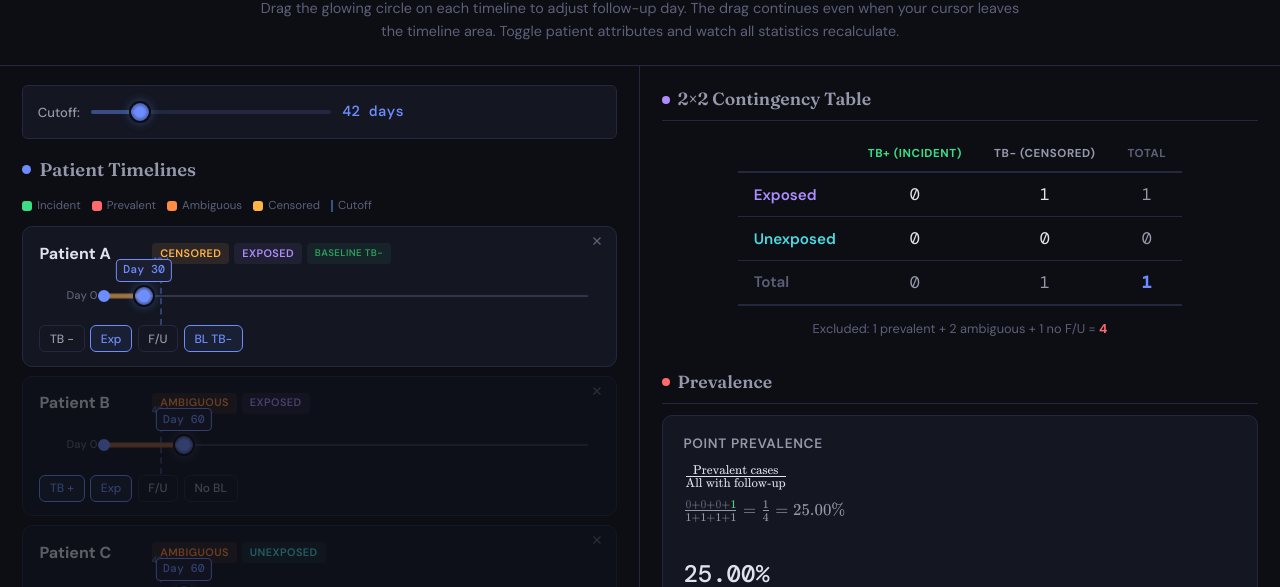
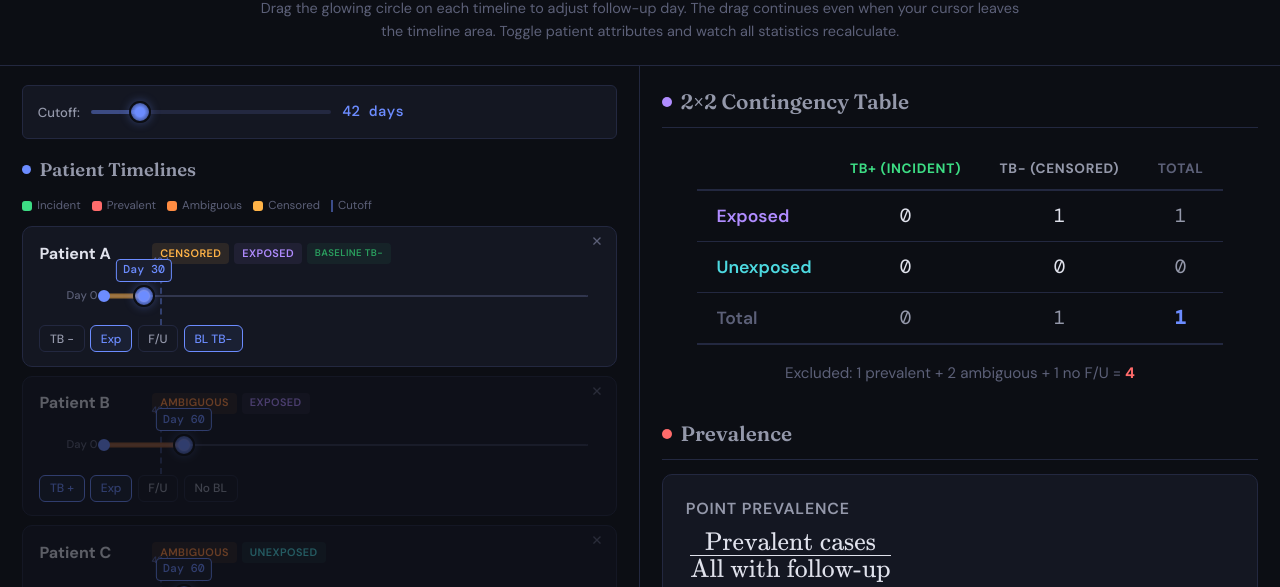
Before and after one commit to jun0404/epi-interactive-stats, a website: page public/index.html in a window 1280 px wide. Shown: the part 88-675 px from the top of the page. Drawn offline with nearby package versions, Linux system fonts and the light colour scheme.

Commit message:
Double formula sizes and scale up all stat card elements

```diff
--- a/public/index.html
+++ b/public/index.html
@@ -133,33 +133,33 @@ body.dragging-active *{cursor:grabbing!important}
 .legend-item{display:flex;align-items:center;gap:0.3rem;font-size:0.72rem;color:var(--text3)}
 .legend-swatch{width:10px;height:10px;border-radius:3px;flex-shrink:0}
 
-.stats-grid{display:grid;grid-template-columns:repeat(auto-fill,minmax(310px,1fr));gap:0.7rem;margin-bottom:0.5rem}
-.stat-card{background:var(--surface);border:1px solid var(--border);border-radius:var(--radius);padding:1.1rem 1.25rem;transition:all 0.2s;display:flex;flex-direction:column;min-height:220px}
+.stats-grid{display:grid;grid-template-columns:repeat(auto-fill,minmax(420px,1fr));gap:0.9rem;margin-bottom:0.5rem}
+.stat-card{background:var(--surface);border:1px solid var(--border);border-radius:var(--radius);padding:1.3rem 1.4rem;transition:all 0.2s;display:flex;flex-direction:column;min-height:300px}
 .stat-card:hover{border-color:var(--border2);background:var(--surface2)}
 .stat-card.active{border-color:var(--accent);background:var(--accent-bg)}
-.stat-label{font-size:0.85rem;font-weight:600;color:var(--text2);text-transform:uppercase;letter-spacing:0.05em;margin-bottom:0.5rem}
-.stat-formula{margin-bottom:0.55rem}
-.stat-calc{margin-bottom:0.5rem;flex:1;overflow-x:auto}
-.calc-line{color:var(--text2);font-size:0.92rem;margin-bottom:0.2rem}
-.stat-value{font-family:var(--mono);font-size:1.5rem;font-weight:500;color:var(--text);margin-top:auto;padding-top:0.25rem}
-.stat-patients{font-size:0.72rem;color:var(--text3);margin-top:0.25rem}
+.stat-label{font-size:1rem;font-weight:600;color:var(--text2);text-transform:uppercase;letter-spacing:0.05em;margin-bottom:0.6rem}
+.stat-formula{margin-bottom:0.7rem}
+.stat-calc{margin-bottom:0.6rem;flex:1;overflow-x:auto}
+.calc-line{color:var(--text2);font-size:1.1rem;margin-bottom:0.25rem}
+.stat-value{font-family:var(--mono);font-size:2rem;font-weight:500;color:var(--text);margin-top:auto;padding-top:0.4rem}
+.stat-patients{font-size:0.85rem;color:var(--text3);margin-top:0.35rem}
 .stat-patients span{color:var(--accent)}
 
-.katex{font-size:1.15rem!important}
-.stat-card .stat-formula .katex{font-size:1.15rem!important}
-.calc-line .katex{font-size:1.05rem!important}
+.katex{font-size:2.3rem!important}
+.stat-card .stat-formula .katex{font-size:2.3rem!important}
+.calc-line .katex{font-size:2.1rem!important}
 
-.table-2x2{width:auto;min-width:360px;border-collapse:collapse;margin:0.3rem auto;font-size:0.95rem}
-.table-2x2 th,.table-2x2 td{padding:0.5rem 1rem;border-bottom:1px solid var(--border);text-align:center}
-.table-2x2 th{font-size:0.72rem;font-weight:700;text-transform:uppercase;letter-spacing:0.05em;color:var(--text3);border-bottom:2px solid var(--border)}
+.table-2x2{width:auto;min-width:420px;border-collapse:collapse;margin:0.4rem auto;font-size:1.1rem}
+.table-2x2 th,.table-2x2 td{padding:0.6rem 1.2rem;border-bottom:1px solid var(--border);text-align:center}
+.table-2x2 th{font-size:0.85rem;font-weight:700;text-transform:uppercase;letter-spacing:0.05em;color:var(--text3);border-bottom:2px solid var(--border)}
 .table-2x2 td.lc{text-align:left;font-weight:600}
-.table-2x2 td.m{font-family:var(--mono);font-size:1.05rem}
+.table-2x2 td.m{font-family:var(--mono);font-size:1.2rem}
 .table-2x2 tr:last-child td{border-bottom:2px solid var(--border)}
-.excluded-note{text-align:center;font-size:0.8rem;color:var(--text3);margin-top:0.5rem}
+.excluded-note{text-align:center;font-size:0.95rem;color:var(--text3);margin-top:0.6rem}
 
-.r-section{margin-bottom:1.8rem}
-.r-section-title{font-family:var(--display);font-size:1.1rem;font-weight:600;color:var(--text2);margin-bottom:0.7rem;display:flex;align-items:center;gap:0.45rem;padding-bottom:0.4rem;border-bottom:1px solid var(--border)}
-.r-section-title .dot{width:8px;height:8px;border-radius:50%}
+.r-section{margin-bottom:2rem}
+.r-section-title{font-family:var(--display);font-size:1.3rem;font-weight:600;color:var(--text2);margin-bottom:0.9rem;display:flex;align-items:center;gap:0.5rem;padding-bottom:0.5rem;border-bottom:1px solid var(--border)}
+.r-section-title .dot{width:10px;height:10px;border-radius:50%}
 </style>
 </head>
 <body>
```
